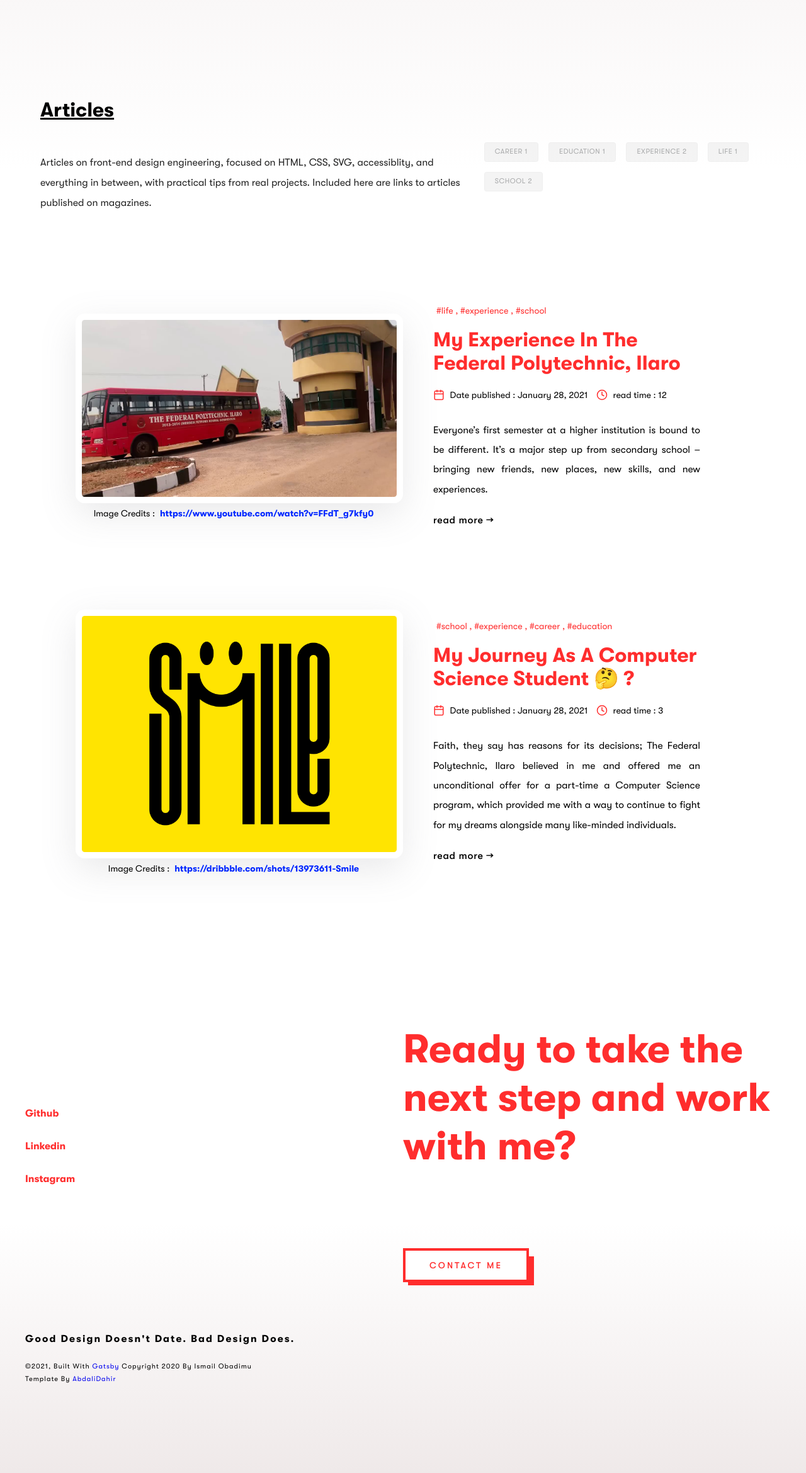
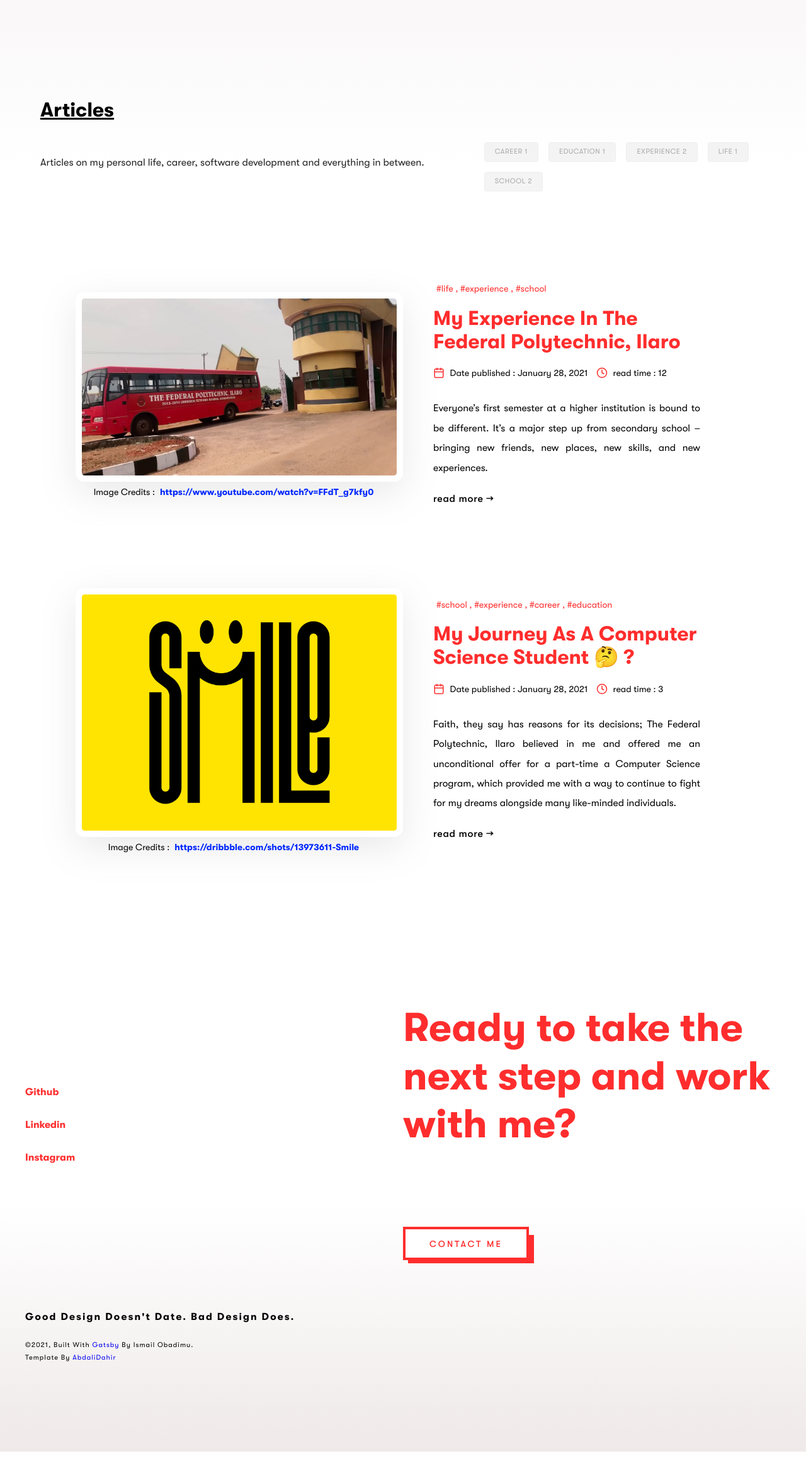
Before and after one commit to Cradoe/my-gatsby-portflio, a Gatsby site: page /blog in a window 1280 px wide. Shown: the part 93-2432 px from the top of the page at 63% size. After the commit the page ends 2398 px from the top, so only its background shows below. Built offline with nearby package versions, Linux system fonts and the light colour scheme; Gatsby itself is replaced by a stand-in of ours.

Commit message:
Modified Footer

```diff
--- a/src/components/layout/footer/index.jsx
+++ b/src/components/layout/footer/index.jsx
@@ -49,12 +49,12 @@ const Footer = () => {
                 {new Date().getFullYear()}, Built with {` `}
                 <a href="https://www.gatsbyjs.org">Gatsby </a>
               </span>
-              Copyright 2020 by {data.SiteAuthor}
+              by {data.SiteAuthor}.
               <br />
-              Template by{" "}
-              <a href="https://github.com/AbdaliDahir/gatsby-portfolio">
-                AbdaliDahir
-              </a>
+              <span>
+                Template by{" "}
+                <a href="https://github.com/AbdaliDahir">AbdaliDahir</a>
+              </span>
             </CopyRight>
           </div>
         </ContainerLayout>
--- a/src/data/blog/my-journey-as-a-cs-student/index.md
+++ b/src/data/blog/my-journey-as-a-cs-student/index.md
@@ -24,6 +24,6 @@ Originally I found the proposition daunting as it would mean paying extra fees a
 
 Computer Science is a challenging degree with a high but manageable workload so it is nice to take breaks and have a social life and time away from studying. These breaks are also key to afford your brain the chance to recover and be fresh to face the next task. I, for one, love the late-night air and find it calming and so I spend my free late-night time largely going for walks on the streets.
 
-Looking back on it as I approach the final year of my undergraduate degree, I made exactly the right decision in accepting FPI’s offer and <u>I simply cannot imagine myself studying or wanting to study anything else</u>. The big draw for me, aside from having an astounding grade was that a computer science degree acts as a pathway to Software Engineering; with my end goal being to become a software Engineer. I have found all aspects of the Computer Science course intellectually stimulating, interesting, and valuable. Particularly, when there are challenging assignments from lecturers and programming bugs that took me 3 days to solve only to find out the problem was the omission of a semi-colon (;).
+Looking back on it as I approach the final year of my undergraduate degree, I made exactly the right decision in accepting FPI’s offer and <u>I simply cannot imagine myself studying or wanting to study anything else</u>. The big draw for me, aside from having a grade was that a computer science degree acts as a pathway to Software Engineering; with my end goal being to become a software Engineer. I have found all aspects of the Computer Science course intellectually stimulating, interesting, and valuable. Particularly, when there are challenging assignments from lecturers and programming bugs that took me 3 days to solve only to find out the problem was the omission of a semi-colon (;).
 
 Lectures for my final year session would begin on the 1st of February, 2021, and in few months, I’ll be in the labour market, writing codes that matter.
--- a/src/pages/blog.js
+++ b/src/pages/blog.js
@@ -23,7 +23,7 @@ const BlogIndex = ({ data }) => {
             </SubTitle>
             <HeaderIntro>
               <SubText>
-                Articles on front-end design engineering, focused on HTML, CSS, SVG, accessiblity, and everything in between, with practical tips from real projects. Included here are links to articles published on magazines.
+                Articles on my personal life, career, software development and everything in between.
               </SubText>
               <CategoriesTags />
             </HeaderIntro>
```
